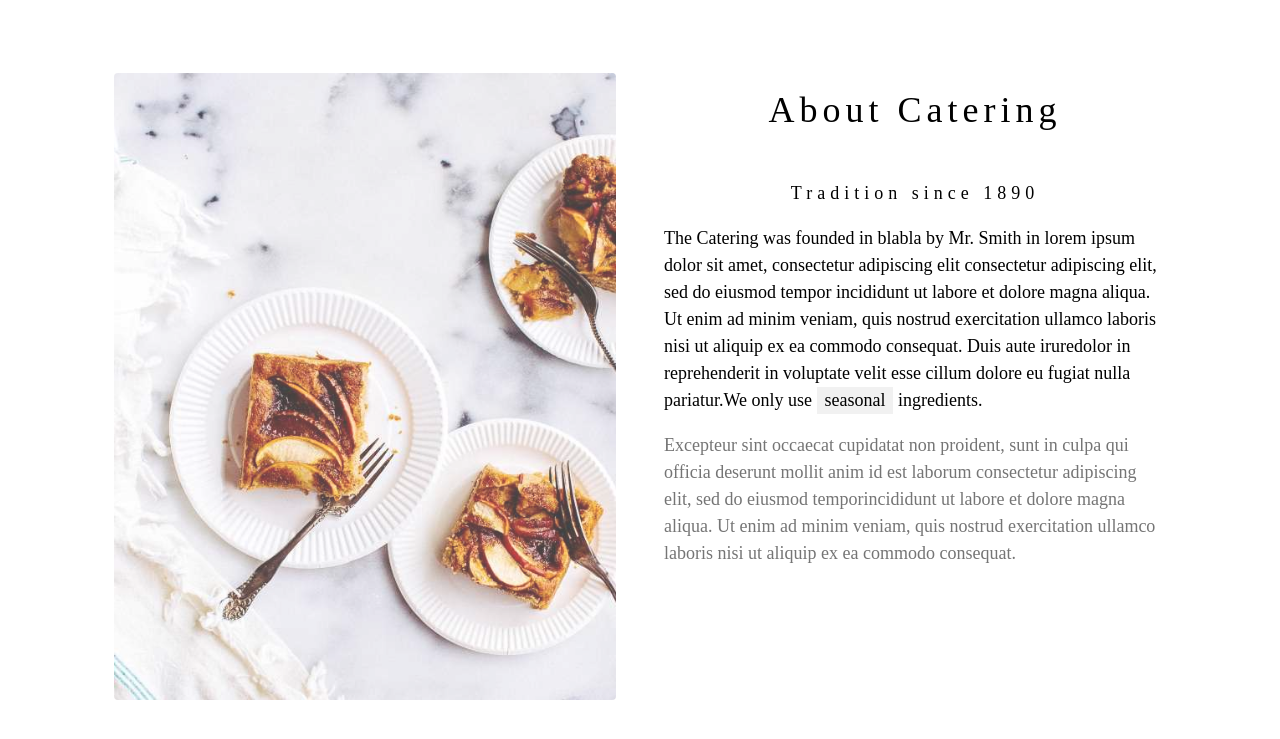
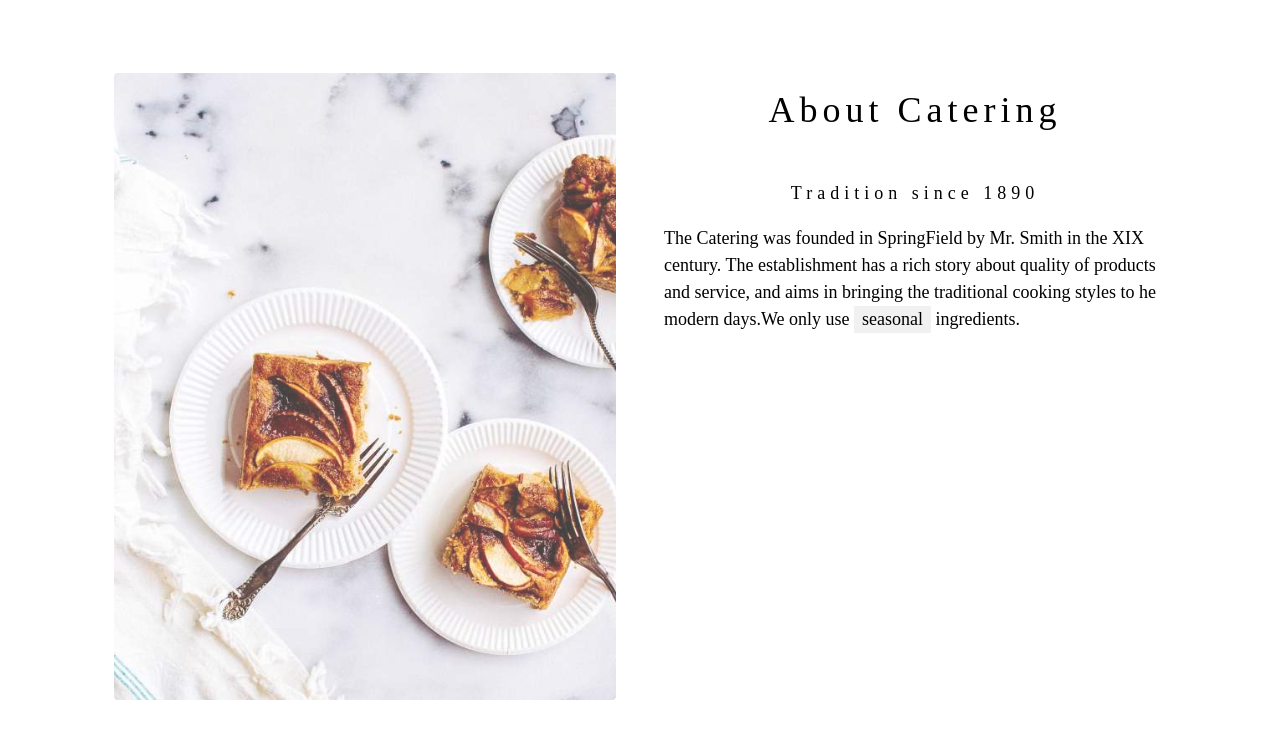
Before and after one commit to J-Breciani/mywebsite, a plain HTML site: page index.html in a window 1280 px wide. Shown: the part 643-1382 px from the top of the page. Drawn offline with nearby package versions, Linux system fonts and the light colour scheme.

Commit message:
Update index.html

```diff
--- a/index.html
+++ b/index.html
@@ -49,8 +49,7 @@ h1, h2, h3, h4, h5, h6 {
     <div class="w3-col m6 w3-padding-large">
       <h1 class="w3-center">About Catering</h1><br>
       <h5 class="w3-center">Tradition since 1890</h5>
-      <p class="w3-large">The Catering was founded in blabla by Mr. Smith in lorem ipsum dolor sit amet, consectetur adipiscing elit consectetur adipiscing elit, sed do eiusmod tempor incididunt ut labore et dolore magna aliqua. Ut enim ad minim veniam, quis nostrud exercitation ullamco laboris nisi ut aliquip ex ea commodo consequat. Duis aute iruredolor in reprehenderit in voluptate velit esse cillum dolore eu fugiat nulla pariatur.We only use <span class="w3-tag w3-light-grey">seasonal</span> ingredients.</p>
-      <p class="w3-large w3-text-grey w3-hide-medium">Excepteur sint occaecat cupidatat non proident, sunt in culpa qui officia deserunt mollit anim id est laborum consectetur adipiscing elit, sed do eiusmod temporincididunt ut labore et dolore magna aliqua. Ut enim ad minim veniam, quis nostrud exercitation ullamco laboris nisi ut aliquip ex ea commodo consequat.</p>
+      <p class="w3-large">The Catering was founded in SpringField by Mr. Smith in the XIX century. The establishment  has a rich story about quality of products and service, and aims in bringing the traditional cooking styles to he modern days.We only use <span class="w3-tag w3-light-grey">seasonal</span> ingredients.</p>
     </div>
   </div>
 
```
